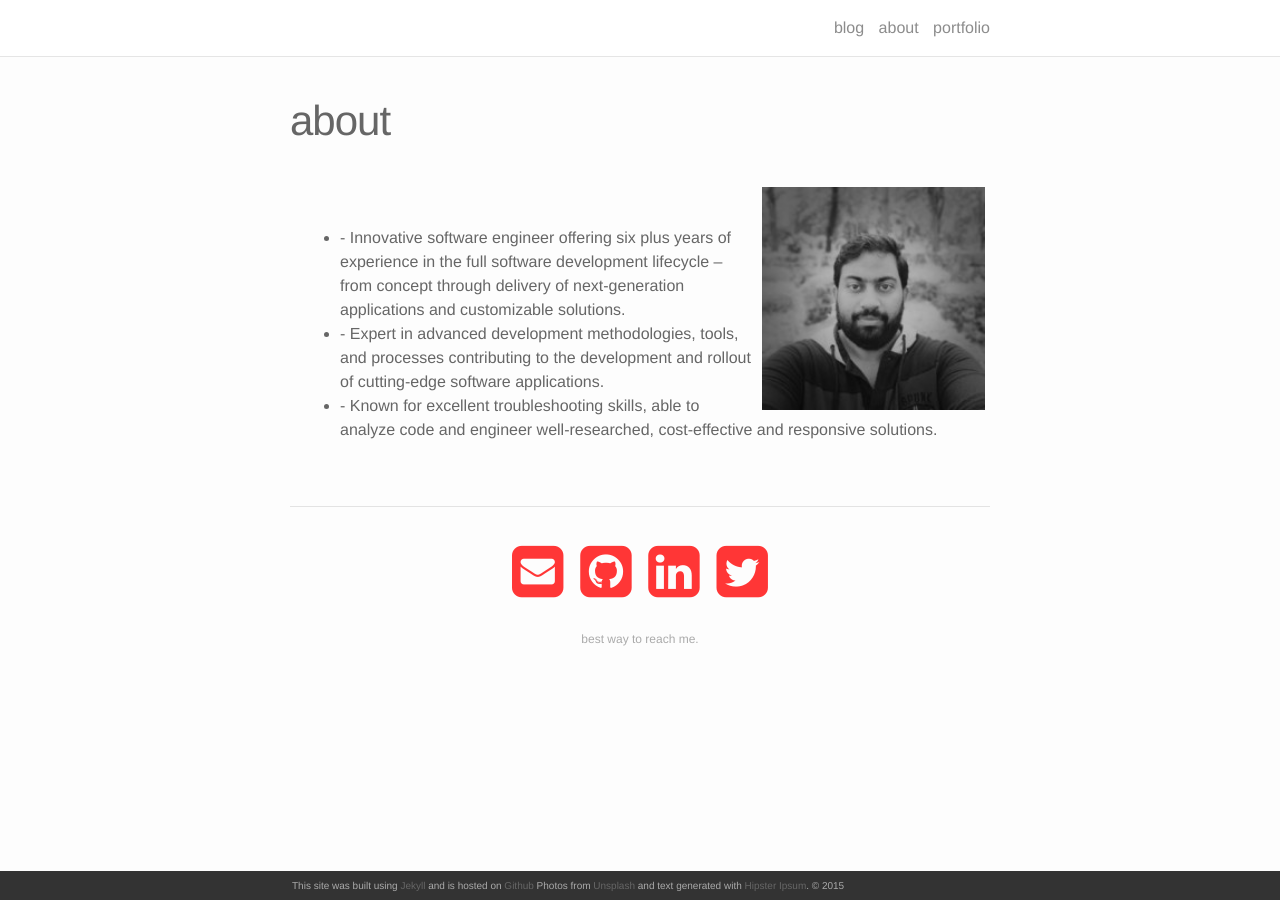
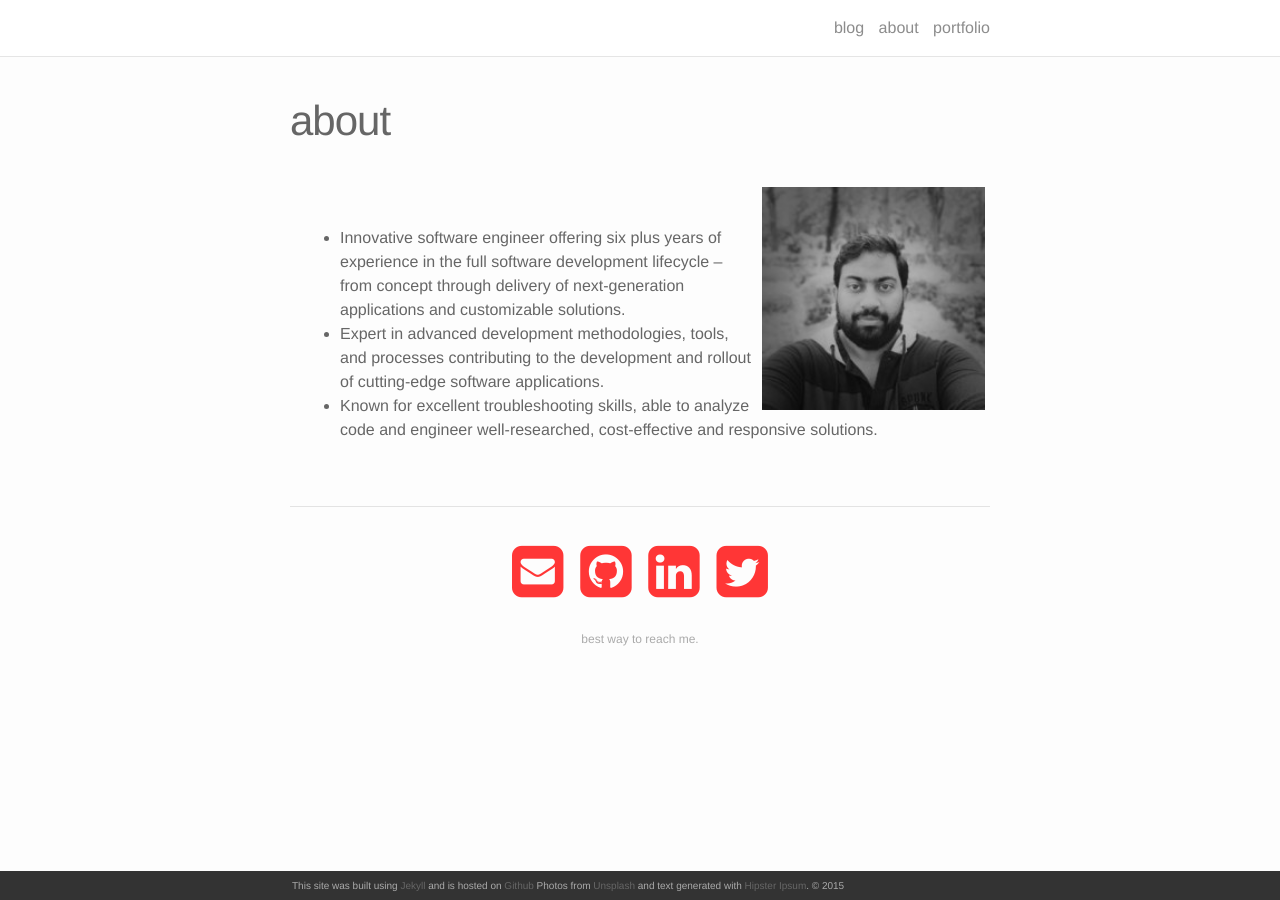
Before and after one commit to shajeen/shajeen.github.io, a Jekyll site: the page built from about.md, in a window 1280 px wide. Built offline with Jekyll 4.4.1, drawn with Linux system fonts in a browser that asks for light colours; nearby versions of some CDN libraries.

Commit message:
fixed commit

```diff
--- a/about.md
+++ b/about.md
@@ -8,9 +8,9 @@ permalink: /about/
 
 <br/>
 <ul>
-    <li>- Innovative software engineer offering six plus years of experience in the full software development lifecycle – from concept through delivery of next-generation applications and customizable solutions.</li>
-    <li>- Expert in advanced development methodologies, tools, and processes contributing to the development and rollout of cutting-edge software applications.</li>
-    <li>- Known for excellent troubleshooting skills, able to analyze code and engineer well-researched, cost-effective and responsive solutions.</li>
+    <li> Innovative software engineer offering six plus years of experience in the full software development lifecycle – from concept through delivery of next-generation applications and customizable solutions.</li>
+    <li> Expert in advanced development methodologies, tools, and processes contributing to the development and rollout of cutting-edge software applications.</li>
+    <li> Known for excellent troubleshooting skills, able to analyze code and engineer well-researched, cost-effective and responsive solutions.</li>
 </ul>
 <br/>
 <hr/>
```
Also changed, not shown: portfolio.md (+1 -3 lines).
